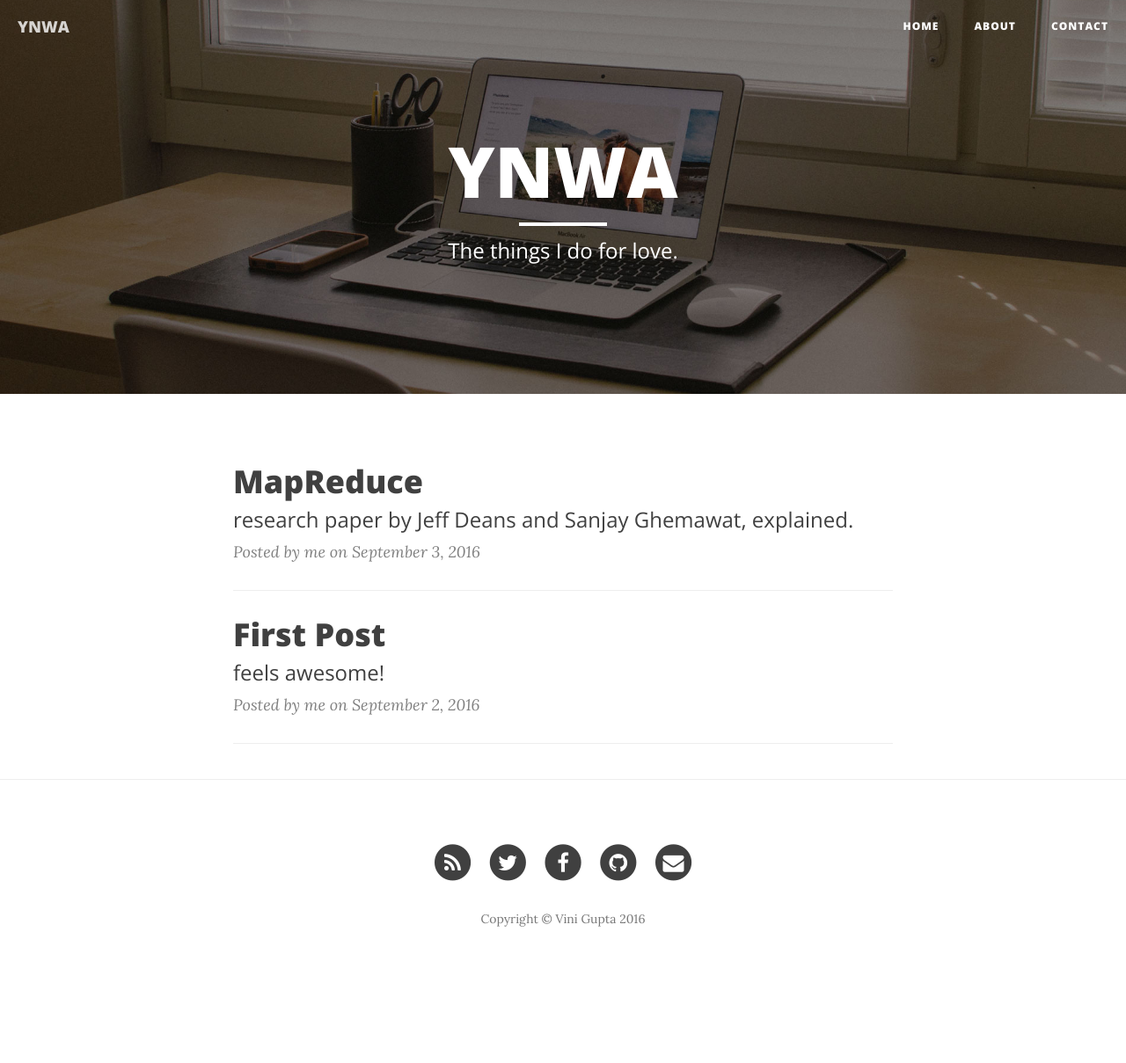
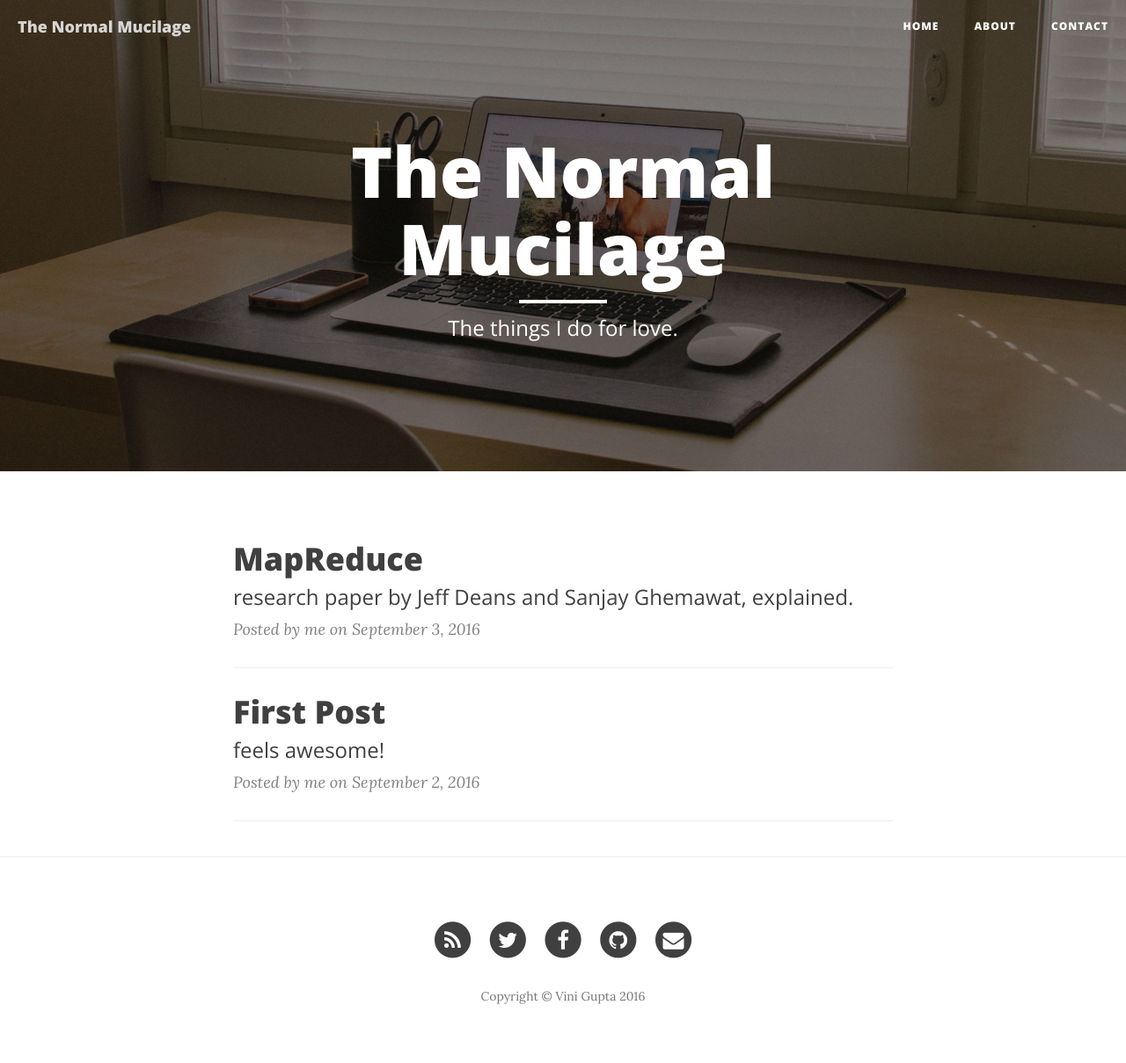
Before and after one commit to vinig/vinig.github.com, a Jekyll site: the page built from index.html, in a window 1280 px wide. Shown: the whole page at 88% size. Built offline with Jekyll 4.4.1, drawn with Linux system fonts in a browser that asks for light colours; nearby versions of some CDN libraries; the list of posts is cut into pages by our own code; before the commit the page ends 1121 px from its top, so only the background shows below that.

Commit message:
name change

```diff
--- a/_config.yml
+++ b/_config.yml
@@ -1,5 +1,5 @@
 # Site settings
-title: YNWA
+title: The Normal Mucilage
 
 header-img: img/home-bg.jpg
 email: vini.gupta03@gmail.com
```
